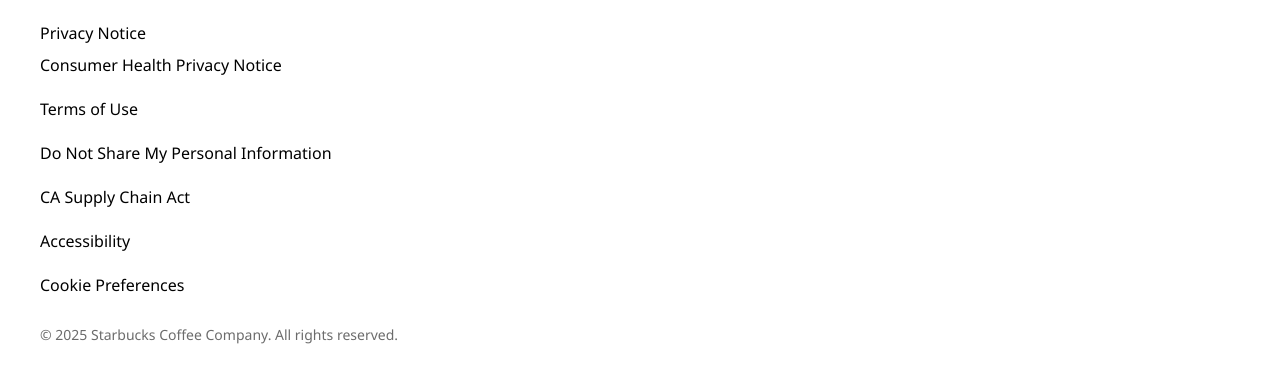
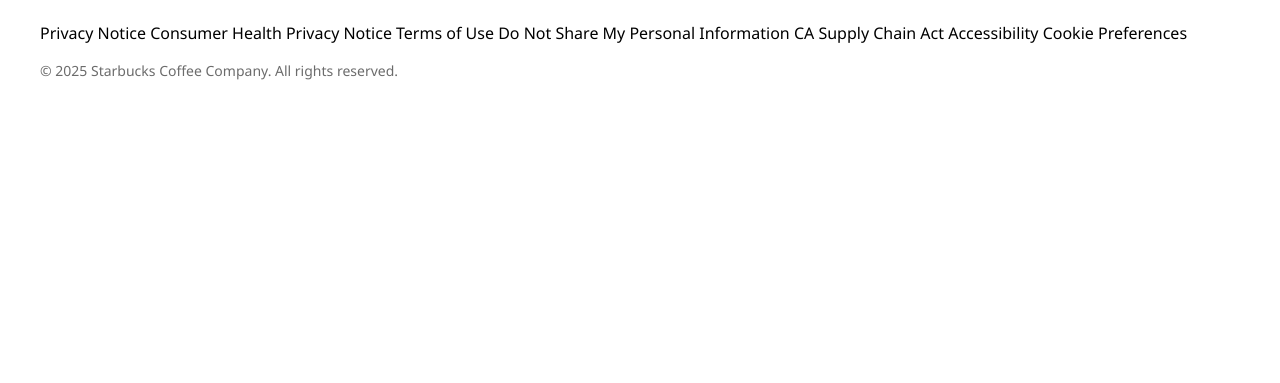
Before and after one commit to Belal8052/Starbucks, a plain HTML site: page index.html in a window 1280 px wide. Shown: the part 5570-5953 px from the top of the page. After the commit the page ends 5811 px from the top, so only its background shows below. Drawn offline with nearby package versions, Linux system fonts and the light colour scheme.

Commit message:
first commit

```diff
--- a/index.html
+++ b/index.html
@@ -1126,22 +1126,22 @@
             <li class="py-2 mb-1 hover:underline inline">
               <a href="">Privacy Notice</a>
             </li>
-            <li class="py-2 mb-1 hover:underline block">
+            <li class="py-2 mb-1 hover:underline inline">
               <a href="">Consumer Health Privacy Notice </a>
             </li>
-            <li class="py-2 mb-1 hover:underline block">
+            <li class="py-2 mb-1 hover:underline inline">
               <a href=""> Terms of Use</a>
             </li>
-            <li class="py-2 mb-1 hover:underline block">
+            <li class="py-2 mb-1 hover:underline inline">
               <a href="">Do Not Share My Personal Information</a>
             </li>
-            <li class="py-2 mb-1 hover:underline block">
+            <li class="py-2 mb-1 hover:underline inline">
               <a href=""> CA Supply Chain Act</a>
             </li>
-            <li class="py-2 mb-1 hover:underline block">
+            <li class="py-2 mb-1 hover:underline inline">
               <a href=""> Accessibility</a>
             </li>
-            <li class="py-2 mb-1 hover:underline block">
+            <li class="py-2 mb-1 hover:underline inline">
               <a href="">Cookie Preferences</a>
             </li>
           </ul>
```
